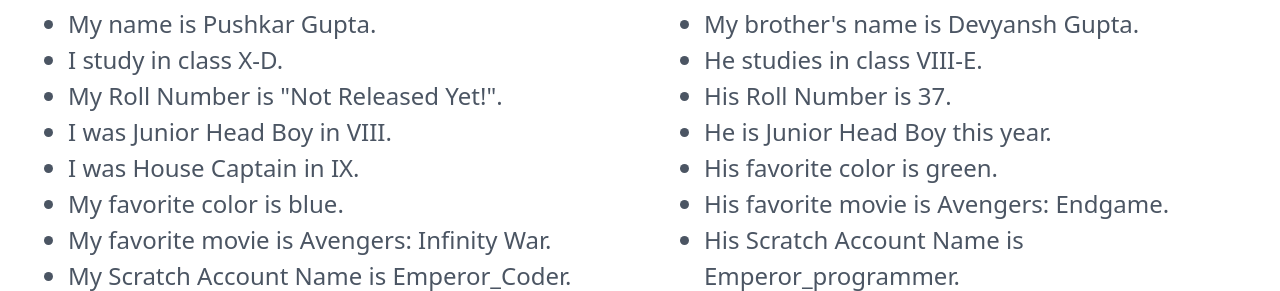
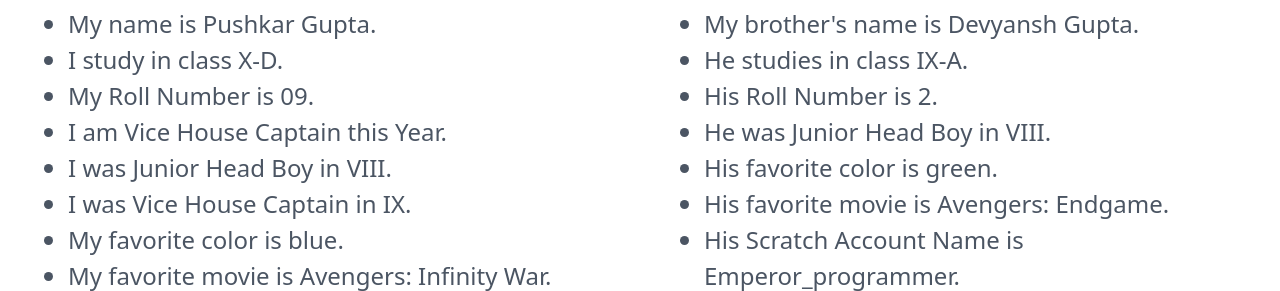
Before and after one commit to pushkargupta627/pushkargupta627.github.io, a plain HTML site: page about.html in a window 1280 px wide. Shown: the part 510-801 px from the top of the page. Drawn offline with nearby package versions, Linux system fonts and the light colour scheme.

Commit message:
I have Updated my Details and my brother's Details

```diff
--- a/about.html
+++ b/about.html
@@ -41,11 +41,13 @@
 
                   <li>I study in class X-D.</li>
 
-                  <li>My Roll Number is "Not Released Yet!".</li>
+                  <li>My Roll Number is 09.</li>
+
+                  <li>I am Vice House Captain this Year.</li>
 
                   <li>I was Junior Head Boy in VIII.</li>
 
-                  <li>I was House Captain in IX.</li>
+                  <li>I was Vice House Captain in IX.</li>
 
                   <li>My favorite color is blue.</li>
 
@@ -62,11 +64,11 @@
               <ul style="list-style-type: disc; text-align: left; font-size: 1.5rem; padding-left: 3rem;">
                 <li>My brother's name is Devyansh Gupta.</li>
 
-                <li>He studies in class VIII-E.</li>
+                <li>He studies in class IX-A.</li>
 
-                <li>His Roll Number is 37.</li>
+                <li>His Roll Number is 2.</li>
 
-                <li>He is  Junior Head Boy this year.</li>
+                <li>He was  Junior Head Boy in VIII.</li>
 
                 <li>His favorite color is green.</li>
 
@@ -74,7 +76,6 @@
 
                 <li>His Scratch Account Name is Emperor_programmer.</li>
 
-                <li>And the most important point is - He's Mad according to me but not more than me.</li>
               </ul>
             </div>
           </div>
```
